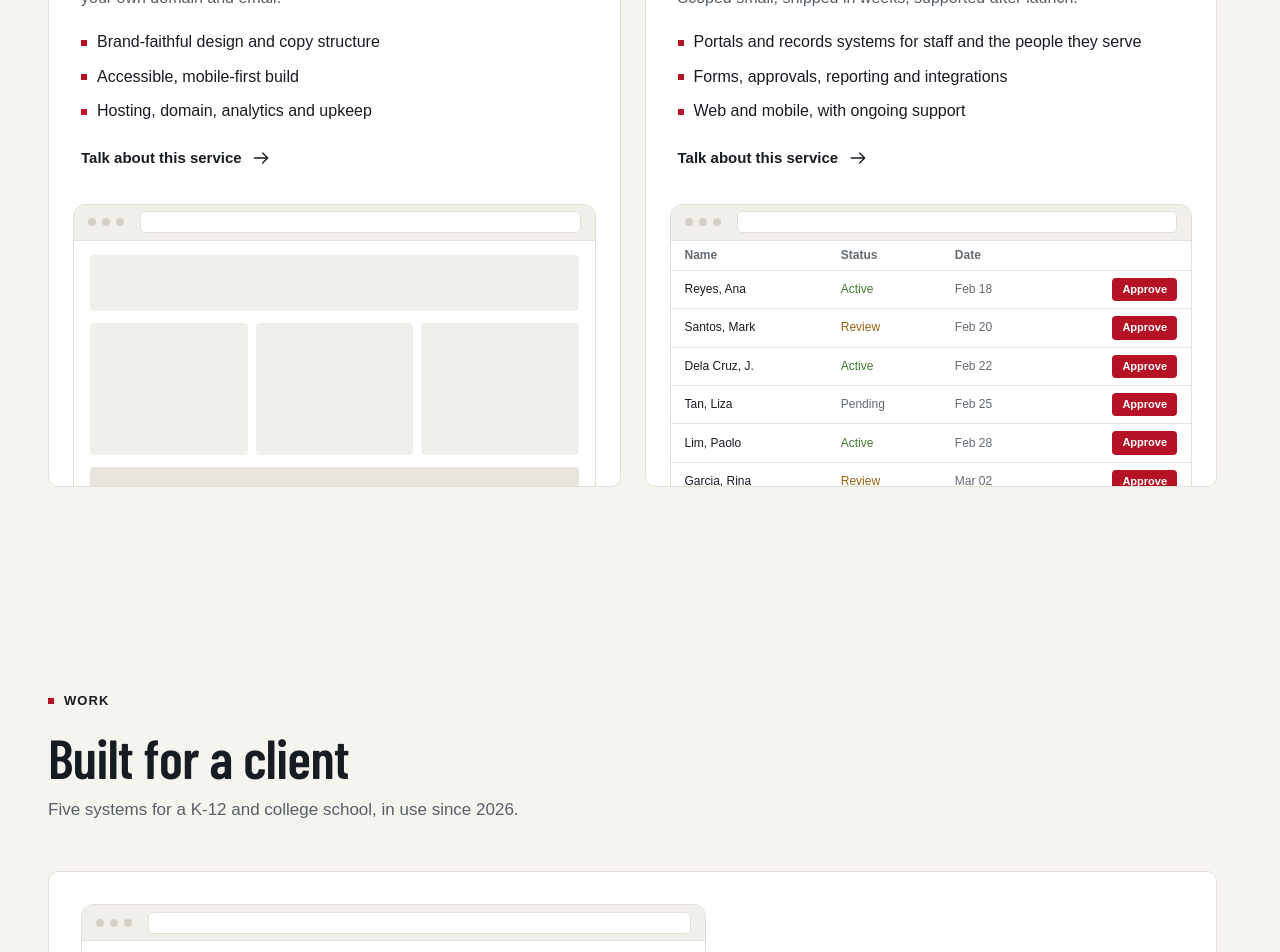
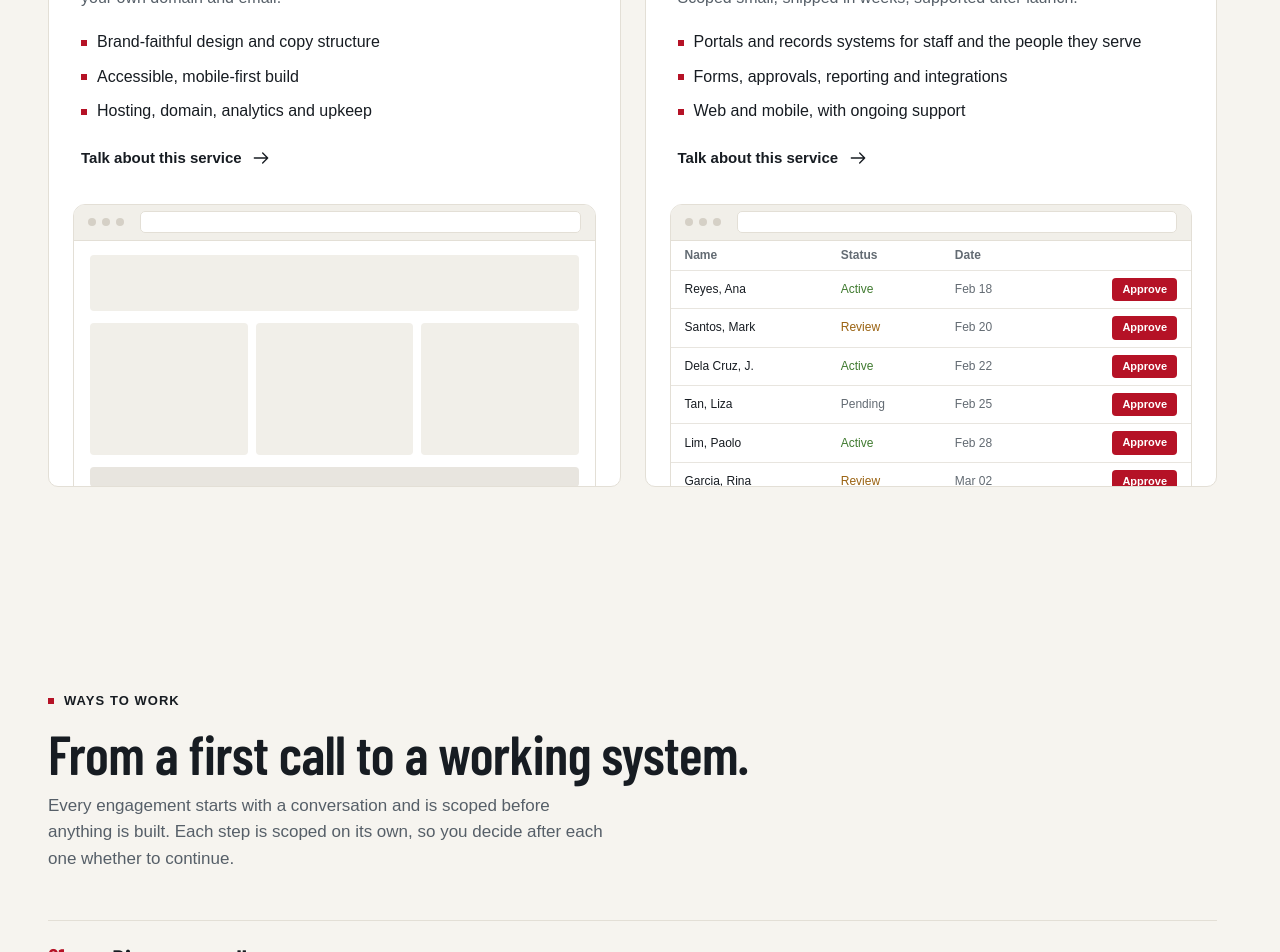
Before and after one commit to jasoncalalang/ridgewell-spa, a React (Vite) app: page / in a window 1280 px wide. Shown: the part 1800-2752 px from the top of the page. Built offline with nearby package versions, Linux system fonts and the light colour scheme.

Commit message:
Add the Ways to work offer ladder section

```diff
--- a/src/App.tsx
+++ b/src/App.tsx
@@ -3,6 +3,7 @@ import { useSectionMotion } from "./hooks/useMotion";
 import Header from "./components/Header";
 import Hero from "./components/Hero";
 import Services from "./components/Services";
+import Offer from "./components/Offer";
 import Work from "./components/Work";
 import Approach from "./components/Approach";
 import About from "./components/About";
@@ -36,6 +37,7 @@ export default function App() {
       <main id="main" ref={motion}>
         <Hero />
         <Services onInterest={setInterest} />
+        <Offer onInterest={setInterest} />
         <Work />
         <Approach />
         <About />
--- a/src/components/Header.tsx
+++ b/src/components/Header.tsx
@@ -2,6 +2,7 @@ import { useEffect, useRef, useState } from "react";
 
 const navigation = [
   ["Services", "#services"],
+  ["Ways to work", "#offer"],
   ["Work", "#work"],
   ["Approach", "#approach"],
   ["Contact", "#contact"],
--- /dev/null
+++ b/src/components/Offer.tsx
@@ -0,0 +1,96 @@
+import { offer } from "../content";
+import Arrow from "./Arrow";
+
+export default function Offer({
+  onInterest,
+}: {
+  onInterest: (interest: string) => void;
+}) {
+  return (
+    <section
+      id="offer"
+      className="offer-section section-space"
+      aria-labelledby="offer-heading"
+    >
+      <div className="wrap">
+        <p className="section-label">{offer.label}</p>
+        <h2 id="offer-heading">{offer.heading}</h2>
+        <p className="section-intro">{offer.intro}</p>
+        <ol className="offer-steps" role="list">
+          {offer.steps.map((step) => (
+            <li key={step.index} className="offer-step" data-reveal>
+              <span className="index" aria-hidden="true">
+                {step.index}
+              </span>
+              <div className="offer-step-content">
+                <h3 id={`offer-step-${step.index}`}>{step.title}</h3>
+                <p className="meta offer-tag">{step.tag}</p>
+                <p className="offer-description">{step.text}</p>
+                {step.tiers && (
+                  <ul
+                    className="offer-tiers"
+                    role="list"
+                    aria-labelledby={`offer-step-${step.index}`}
+                  >
+                    {step.tiers.map((tier) => (
+                      <li
+                        key={tier.title}
+                        className="card offer-tier"
+                        data-reveal
+                      >
+                        <h4>{tier.title}</h4>
+                        <p className="offer-description">{tier.text}</p>
+                        <ul className="red-list" role="list">
+                          {tier.items.map((item) => (
+                            <li key={item}>{item}</li>
+                          ))}
+                        </ul>
+                      </li>
+                    ))}
+                  </ul>
+                )}
+                {step.items && (
+                  <ul className="red-list" role="list">
+                    {step.items.map((item) => (
+                      <li key={item}>{item}</li>
+                    ))}
+                  </ul>
+                )}
+                {step.note && <p className="meta offer-note">{step.note}</p>}
+                {step.cta && (
+                  <a
+                    className="text-link"
+                    href={step.cta.href}
+                    onClick={() => onInterest(step.cta!.interest)}
+                  >
+                    {step.cta.label} <Arrow />
+                  </a>
+                )}
+              </div>
+            </li>
+          ))}
+        </ol>
+        <article className="card offer-privacy" data-reveal>
+          <p className="section-label">{offer.privacy.label}</p>
+          <h3>{offer.privacy.heading}</h3>
+          <p className="offer-description">{offer.privacy.text}</p>
+          <ul className="red-list" role="list">
+            {offer.privacy.items.map((item) => (
+              <li key={item}>{item}</li>
+            ))}
+          </ul>
+          <p className="meta offer-note">{offer.privacy.note}</p>
+        </article>
+        <div className="offer-actions">
+          <a
+            className="button"
+            href={offer.cta.href}
+            onClick={() => onInterest(offer.cta.interest)}
+          >
+            {offer.cta.label}
+          </a>
+        </div>
+      </div>
+    </section>
+  );
+}
--- a/src/content.ts
+++ b/src/content.ts
@@ -78,6 +78,132 @@ export const services: Service[] = [
       "A records table with names, status labels and an Approve button on each row.",
   },
 ];
+
+interface OfferCta {
+  label: string;
+  href: string;
+  interest: ServiceOption;
+}
+
+interface OfferStep {
+  index: string;
+  title: string;
+  tag: string;
+  text: string;
+  items?: string[];
+  tiers?: { title: string; text: string; items: string[] }[];
+  note?: string;
+  cta?: OfferCta;
+}
+
+const discoveryCta: OfferCta = {
+  label: "Request a discovery call",
+  href: "#contact",
+  interest: "Not sure yet",
+};
+
+const offerSteps: OfferStep[] = [
+  {
+    index: "01",
+    title: "Discovery call",
+    tag: "Free, about 20 minutes",
+    text: "A short call to understand what you run, where work gets repeated or stuck, and what you have already tried. You leave knowing whether we can help and what the next step would be.",
+    cta: discoveryCta,
+  },
+  {
+    index: "02",
+    title: "Assessment",
+    tag: "Written report, short turnaround",
+    text: "A paid review of how work actually moves through your office: enrollment, billing, records, reporting, and where AI agents can take on routine tasks and where they should not. You get a written report with findings ranked by effort and benefit, a recommended order of work, and a review call to go through it. We agree the delivery date before we start.",
+    tiers: [
+      {
+        title: "Small school or office",
+        text: "One campus and a small admin team.",
+        items: [
+          "One working session with the people who run the office",
+          "Written report with a recommended first project",
+          "Review call",
+        ],
+      },
+      {
+        title: "Mid-size school or business",
+        text: "Several departments or a larger admin team.",
+        items: [
+          "Sessions with each department, such as registrar, finance and HR",
+          "Written report that maps how work passes between offices",
+          "Review call with the leadership team",
+        ],
+      },
+      {
+        title: "Multi-campus school or multi-branch group",
+        text: "Several campuses, or a business with more than one branch.",
+        items: [
+          "Sessions at each site",
+          "Written report that compares sites and flags what to standardise",
+          "Rollout plan that covers every site, and a review call",
+        ],
+      },
+    ],
+    note: "The fee for each tier is set after the discovery call.",
+  },
+  {
+    index: "03",
+    title: "Adoption program",
+    tag: "About 90 days",
+    text: "A system only helps if people use it. We run workshops for your staff, help you choose internal champions in each office, hold weekly check-ins, and track usage on an adoption dashboard you can open at any time.",
+    items: [
+      "Staff workshops",
+      "Internal champions in each office",
+      "Weekly check-ins",
+      "Adoption dashboard",
+      "Closing report and a written playbook for your team",
+    ],
+  },
+  {
+    index: "04",
+    title: "Fixed-scope build and deployment",
+    tag: "Support window after launch",
+    text: "Portals, records systems, forms and approvals, integrations, websites, or an AI agent set up for one defined task with a person reviewing its output. Scope, deliverables and timeline are written down before we start.",
+    items: [
+      "Written scope and deliverables",
+      "Documentation and a handover walkthrough for your team",
+      "A support window after go-live",
+      "Anything outside the scope is quoted separately",
+    ],
+  },
+  {
+    index: "05",
+    title: "Parallel Run",
+    tag: "Pilot before you switch",
+    text: "The new system or agent works alongside your current process, on the same real work. We compare time taken, errors, cost and what your staff think. You switch over only when the results justify it, and the old process stays in place until then.",
+    items: [
+      "The same work done both ways",
+      "Measured against a baseline agreed up front",
+      "A clear go or no-go decision before full switch-over",
+    ],
+  },
+];
+
+export const offer = {
+  label: "Ways to work",
+  heading: "From a first call to a working system.",
+  intro:
+    "Every engagement starts with a conversation and is scoped before anything is built. Each step is scoped on its own, so you decide after each one whether to continue.",
+  steps: offerSteps,
+  privacy: {
+    label: "Across every step",
+    heading: "Privacy and security are built in.",
+    text: "Schools and businesses hold personal data about students, parents, staff and customers. We treat the Data Privacy Act of 2012 (Republic Act No. 10173) as a design requirement from the first assessment, not a review at the end.",
+    items: [
+      "Collect only the data a task needs",
+      "Access by role, with a record of who changed what",
+      "Retention, consent and data-subject requests worked out in the scope",
+      "Privacy notes handed to your Data Protection Officer",
+    ],
+    note: "We support your compliance work. We do not replace your Data Protection Officer or legal counsel.",
+  },
+  cta: discoveryCta,
+};
 
 export interface CaseStudy {
   id: string;
--- a/src/styles.css
+++ b/src/styles.css
@@ -832,3 +832,85 @@
     }
   }
 }
+
+@layer components {
+  .skip-link:not(:focus) {
+    transform: translateY(-100%);
+  }
+  .offer-steps {
+    display: grid;
+    gap: 2.5rem;
+    list-style: none;
+    margin: 3rem 0 0;
+    padding: 0;
+  }
+  .offer-step {
+    display: grid;
+    gap: 0.75rem;
+    border-top: 1px solid var(--line);
+    padding-top: 1.5rem;
+  }
+  .offer-step-content {
+    min-width: 0;
+  }
+  .offer-tag {
+    margin-top: 0.5rem;
+  }
+  .offer-description {
+    color: var(--muted);
+    font-size: 1rem;
+    max-width: 72ch;
+    margin-top: 0.75rem;
+  }
+  .offer-section .red-list,
+  .offer-note {
+    margin-top: 1.25rem;
+  }
+  .offer-step .text-link {
+    margin-top: 0.75rem;
+  }
+  .offer-tiers {
+    display: grid;
+    grid-template-columns: repeat(auto-fit, minmax(min(100%, 18rem), 1fr));
+    gap: 1.5rem;
+    margin-top: 1.5rem;
+  }
+  .offer-tier h4 {
+    margin: 0;
+    font-family: var(--display);
+    font-size: 1.5rem;
+    font-weight: 600;
+    letter-spacing: -0.01em;
+    line-height: 1.1;
+  }
+  .offer-privacy {
+    margin-top: 3rem;
+  }
+  .offer-actions {
+    margin-top: 1.5rem;
+  }
+}
+
+@layer responsive {
+  @media (min-width: 600px) {
+    .offer-step {
+      grid-template-columns: 2.5rem minmax(0, 1fr);
+      gap: 1.5rem;
+    }
+  }
+  @media (min-width: 960px) {
+    .header-inner {
+      height: auto;
+      min-height: 64px;
+      padding-block: 0.25rem;
+      grid-template-columns: minmax(0, 1fr) minmax(0, 2.5fr) auto;
+    }
+    .brand {
+      max-width: 100%;
+    }
+    .desktop-nav {
+      flex-wrap: wrap;
+      gap: 0 clamp(0.75rem, 2vw, 2rem);
+    }
+  }
+}
```
Also changed, not shown: 2 other files (tests, documents, lock files or other folders).
